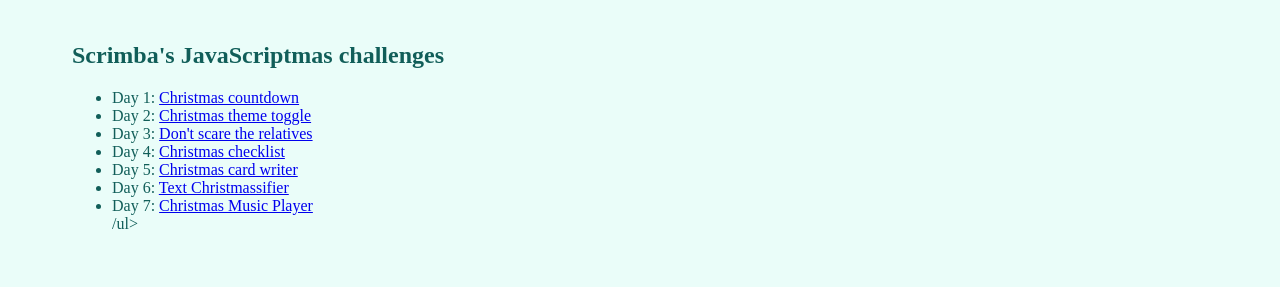
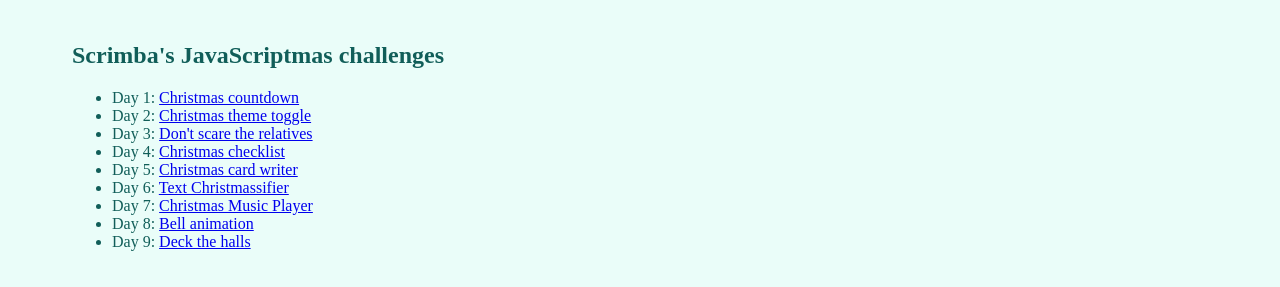
Before and after one commit to hellodeborahuk/javascript-work, a plain HTML site: page index.html in a window 1280 px wide. Shown: the part 657-944 px from the top of the page. Drawn offline with Linux system fonts and the light colour scheme.

Commit message:
Added day 8 and 9

```diff
--- a/index.html
+++ b/index.html
@@ -164,8 +164,10 @@
           <li>Day 5: <a href="https://scrimba.com/scrim/coa714585bb0de8ffce8ab8b1">Christmas card writer</a></li>
           <li>Day 6: <a href="https://scrimba.com/scrim/cof274251a2d9ccf0c3805607">Text Christmassifier</a></li>
           <li>Day 7: <a href="https://scrimba.com/scrim/co65045218e6b51b3ba6e1993">Christmas Music Player</a></li>
+          <li>Day 8: <a href="https://scrimba.com/scrim/cod8c402daeb6ec16d75eb989">Bell animation</a></li>
+          <li>Day 9: <a href="https://scrimba.com/scrim/cob864d2dae6f8a7a16ea2d2b">Deck the halls</a></li>
 
-       /ul>
+       </ul>
       </section>
     </div>
   </body>
```
